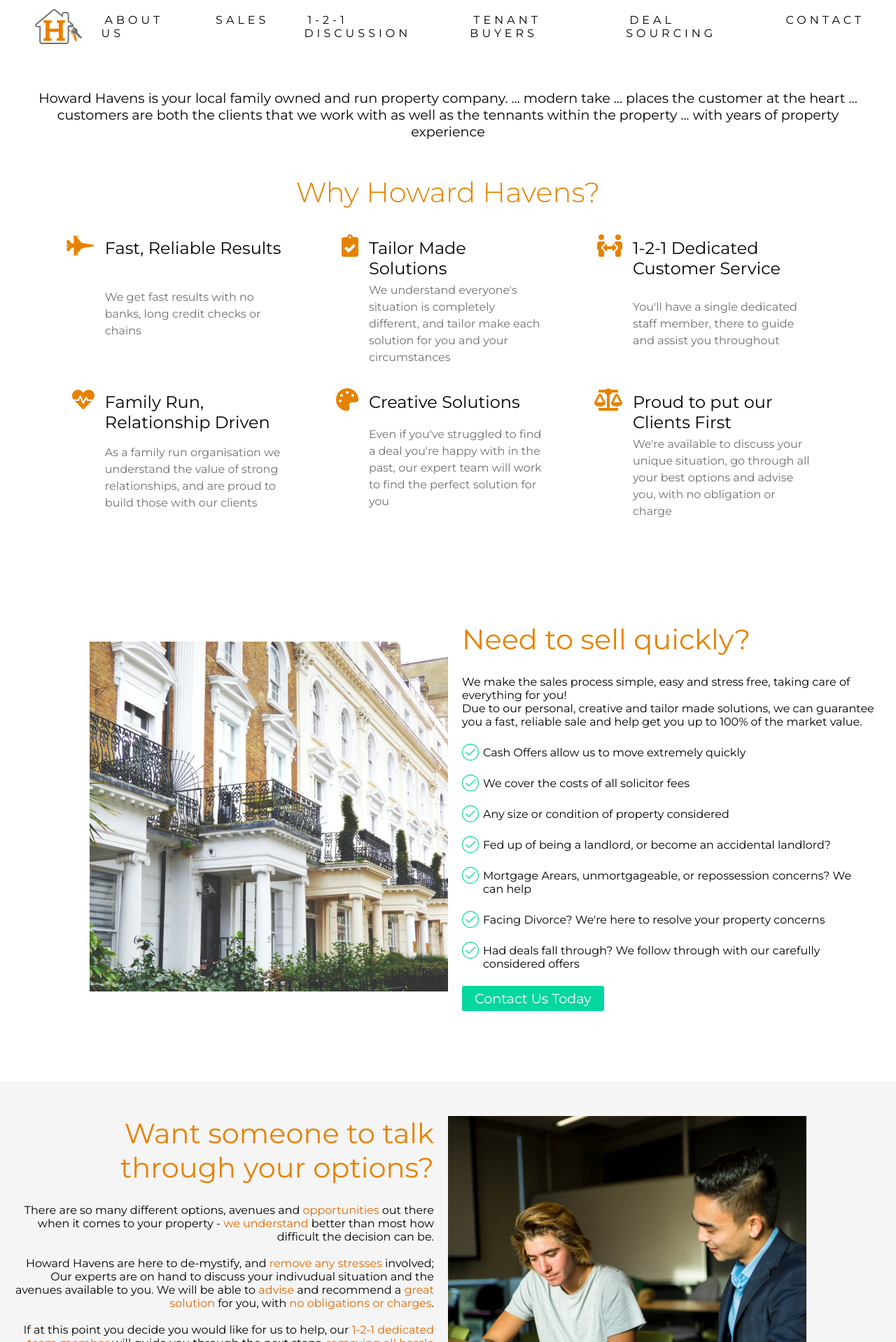
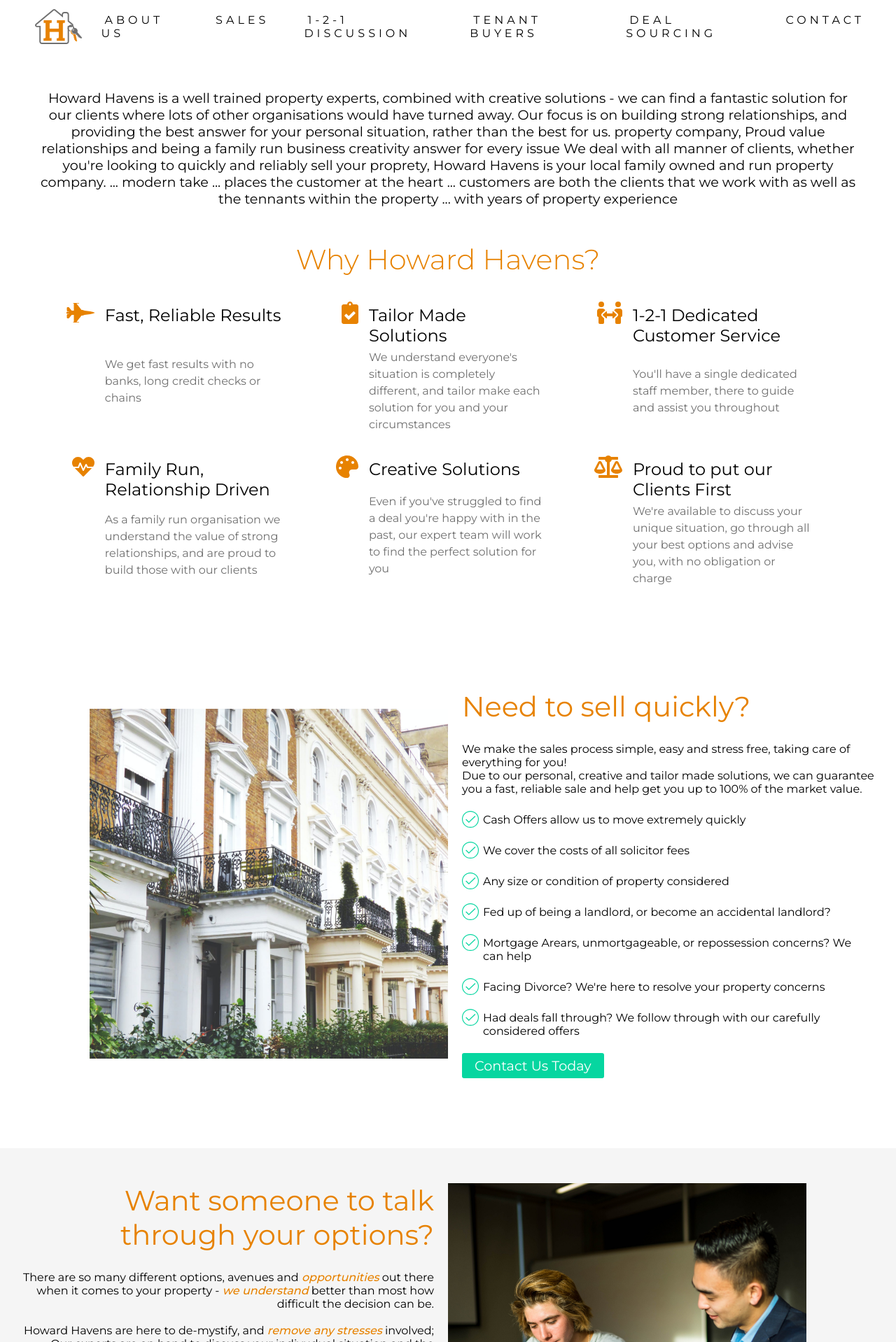
Before and after one commit to RKHTechnologies/HowardHavens, a React (Create React App) app: page / in a window 1280 px wide. Shown: the part 802-2720 px from the top of the page at 70% size. Built offline with nearby package versions, Linux system fonts and the light colour scheme.

Commit message:
Fixed highlighting and text

```diff
--- a/src/components/About.tsx
+++ b/src/components/About.tsx
@@ -11,7 +11,26 @@
 const About: FC = () => {
   return (
     <Container>
+      Howard Havens is a
 
+      well trained property experts, combined with creative solutions - we can find a fantastic solution for our clients where lots of other organisations would have turned away.
+
+      Our focus is on building strong relationships, and providing the best answer for your personal situation, rather than the best for us.
+
+
+
+      property company,
+
+      Proud
+      value relationships and being a family run business
+
+
+      creativity
+      answer for every issue
+
+
+
+      We deal with all manner of clients, whether you're looking to quickly and reliably sell your proprety,
 
 
       Howard Havens is your local family owned and run property company.   ... modern take ... places the customer at the heart ... customers are both the clients that we work with as well as the tennants within the property ... with years of property experience
--- a/src/components/Contact.tsx
+++ b/src/components/Contact.tsx
@@ -48,12 +48,12 @@
 
 const SubHeader = styled.div`
   max-width: 1000px;
-  font-weight: 500;
-  color: ${colours.dark};
+  font-weight: 300;
+  color: ${colours.light};
+  margin-bottom: 25px;
 
   span {
-    color: ${colours.light};
-    font-weight: 300;
+    font-weight: 600;
     font-style: italic;
   }
 `;
--- a/src/components/Services.tsx
+++ b/src/components/Services.tsx
@@ -132,9 +132,9 @@
 `;
 
 const Highlight = styled.span`
-  /* color: ${colours.primary}; */
-  color: #e26800;
-  /* font-weight: 500; */
+  color: ${colours.primary};
+  font-weight: 500;
+  font-style: italic;
 `;
 
 const Services: FC = ()  => {
@@ -185,7 +185,7 @@
               Howard Havens are here to de-mystify, and <Highlight>remove any stresses</Highlight> involved; Our experts are on hand to discuss your indivudual situation and the avenues available to you.
               We will be able to <Highlight>advise</Highlight> and recommend a <Highlight>great solution</Highlight> for you, with <Highlight>no obligations or charges</Highlight>.
               <br /><br />
-              If at this point you decide you would like for us to help, our <Highlight>1-2-1 dedicated team member</Highlight> will guide you through the next steps, <Highlight>removing all hassle and stress!</Highlight>
+              If at this point you decide you would like for us to help, our <Highlight>1-2-1 dedicated team member</Highlight> will guide you through the next steps, <Highlight>removing all hassle</Highlight> and stress!
             </Description>
             <Button onClick={() => handleClick("Arrange a Consultation")} primary>Arrange a consultation</Button>
           </Text>
--- a/src/components/WhyUs.tsx
+++ b/src/components/WhyUs.tsx
@@ -70,7 +70,7 @@
   margin-top: 21px;
   margin-bottom: 0;
   color: ${colours.dark};
-  font-weight: 500;
+  font-weight: 400;
 `;
 
 export const Description = styled.p`
--- a/src/index.css
+++ b/src/index.css
@@ -1,4 +1,4 @@
-@import url('https://fonts.googleapis.com/css2?family=Montserrat:wght@100;200;300;400&display=swap');
+@import url('https://fonts.googleapis.com/css2?family=Montserrat:wght@100;200;300;400;500;700;900&display=swap');
 
 body {
   margin: 0;
```
